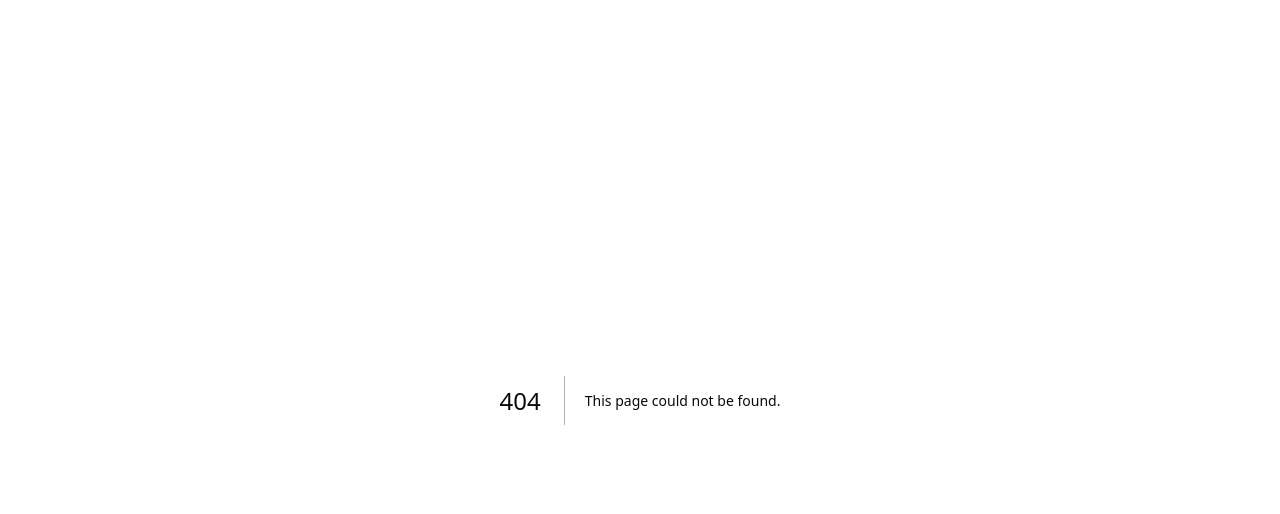
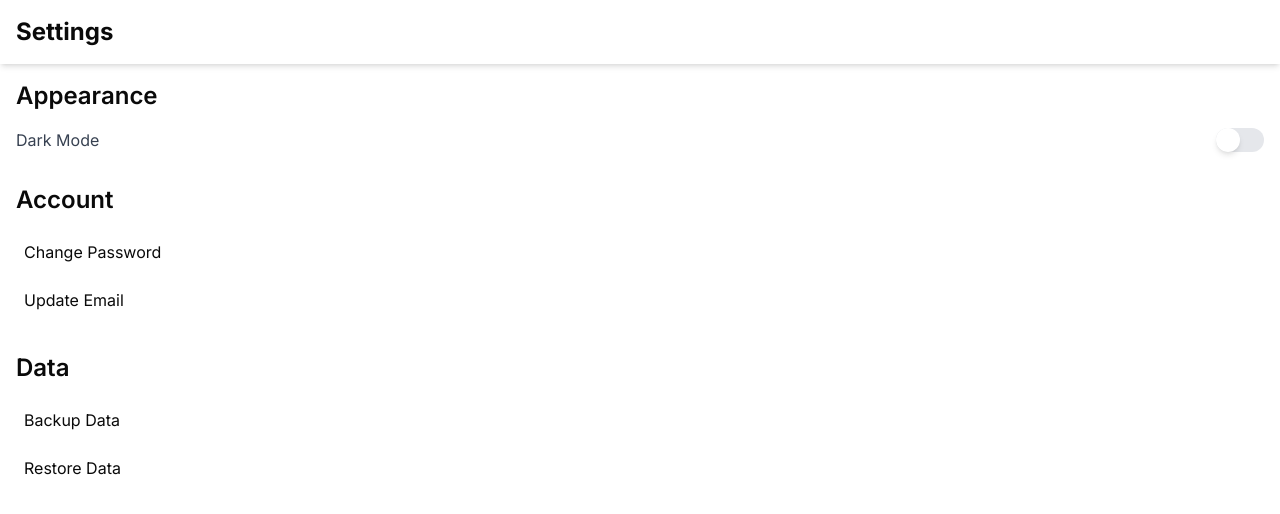
Before and after one commit to webcraft012/my-new-app-1742703292132, a Next.js app: page /settings in a window 1280 px wide. Before the commit this address had no page. Shown: the top 514 px of the page. Built offline with nearby package versions, Linux system fonts and the light colour scheme.

Commit message:
Create pages/settings.tsx

```diff
--- /dev/null
+++ b/pages/settings.tsx
@@ -0,0 +1,64 @@
+
+import Header from '../components/Header';
+import { useState } from 'react';
+
+const Settings = () => {
+  const [theme, setTheme] = useState<'light' | 'dark'>('light');
+
+  const toggleTheme = () => {
+    setTheme(theme === 'light' ? 'dark' : 'light');
+  };
+
+  return (
+    <div className="flex flex-col h-screen">
+      <Header title="Settings" showBackButton={true} />
+      <div className="flex-grow p-4">
+        <h2 className="text-2xl font-semibold mb-4">Appearance</h2>
+        <div className="flex items-center justify-between mb-2">
+          <label htmlFor="theme-switch" className="text-gray-700">
+            Dark Mode
+          </label>
+          <button
+            id="theme-switch"
+            className={`bg-gray-200 rounded-full w-12 h-6 flex items-center transition duration-300 ease-in-out ${
+              theme === 'dark' ? 'justify-end' : 'justify-start'
+            }`}
+            onClick={toggleTheme}
+          >
+            <span className="bg-white w-6 h-6 rounded-full shadow-md"></span>
+          </button>
+        </div>
+
+        <h2 className="text-2xl font-semibold mt-8 mb-4">Account</h2>
+        <ul className="space-y-2">
+          <li>
+            <a href="#" className="block p-2 rounded hover:bg-gray-100">
+              Change Password
+            </a>
+          </li>
+          <li>
+            <a href="#" className="block p-2 rounded hover:bg-gray-100">
+              Update Email
+            </a>
+          </li>
+        </ul>
+
+        <h2 className="text-2xl font-semibold mt-8 mb-4">Data</h2>
+        <ul className="space-y-2">
+          <li>
+            <a href="#" className="block p-2 rounded hover:bg-gray-100">
+              Backup Data
+            </a>
+          </li>
+          <li>
+            <a href="#" className="block p-2 rounded hover:bg-gray-100">
+              Restore Data
+            </a>
+          </li>
+        </ul>
+      </div>
+    </div>
+  );
+};
+
+export default Settings;
```
